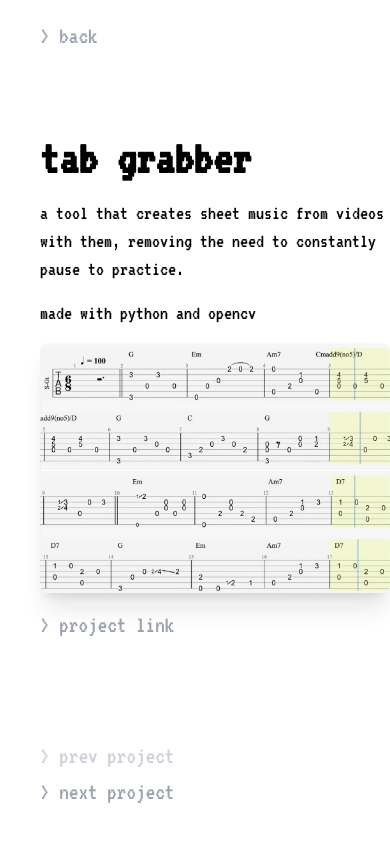
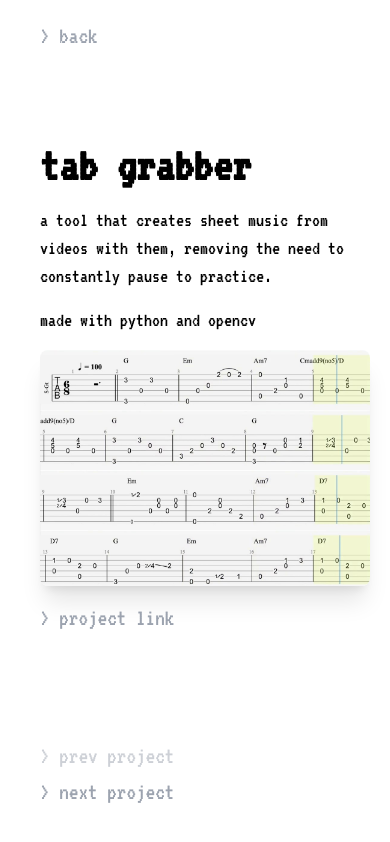
Before and after one commit to frank731/personal-website, a Next.js app: page /projects in a window 390 px wide. Built offline with nearby package versions, Linux system fonts and the light colour scheme.

Commit message:
Add right margin for better mobile display

```diff
--- a/app/experience/page.tsx
+++ b/app/experience/page.tsx
@@ -50,7 +50,7 @@ export default function Experience() {
     });
 
   return (
-    <main className="flex flex-col h-screen ml-10 py-5">
+    <main className="flex flex-col h-screen ml-10 mr-5 py-5">
         <LinkA href="/" text="back" className=""/>
         <div className='grow align-start justify-center gap-y-4 flex flex-col'>
           {jobs}
--- a/app/page.tsx
+++ b/app/page.tsx
@@ -32,7 +32,7 @@ export default function Home() {
   }, []);
 
   return (
-    <main className="ml-10 flex min-h-screen flex-col justify-items-start justify-center gap-y-4">
+    <main className="ml-10 mr-5 flex min-h-screen flex-col justify-items-start justify-center gap-y-4">
       <TypeAnimOrder className='text-7xl' text="hi, i'm frank!" show={true} showNext={setNextActive} noAnim={activeIndex >= 1}/>
       <div className='flex flex-col'>
         <TypeAnimOrder className='text-gray-500 text-3xl' text="i'm a first-year computer engineering student at the university of waterloo" show={activeIndex >= 1} showNext={setNextActive} noAnim={activeIndex >= 2} waitAfter={false}/>
--- a/app/projects/page.tsx
+++ b/app/projects/page.tsx
@@ -59,7 +59,7 @@ export default function Projects() {
     console.log(loaded);
     if(fullyLoaded){
       return (
-        <main className="flex flex-col h-screen ml-10 py-5">
+        <main className="flex flex-col h-screen ml-10 mr-5 py-5">
           <LinkA href="/" text="back" className=""/>
           <div className="grow flex flex-col justify-self-center justify-items-start justify-center place-items-start gap-y-4 py-2">
             {projects}
```
